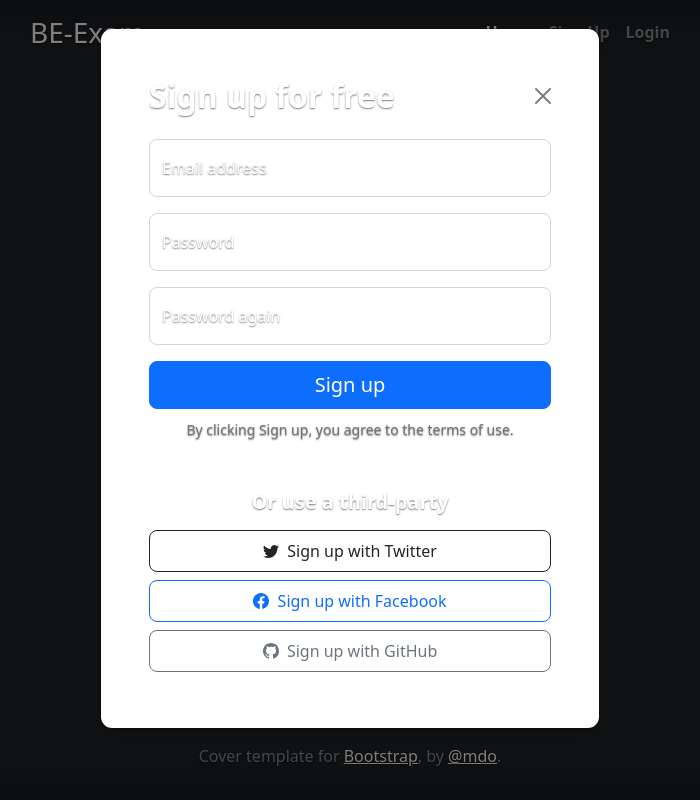
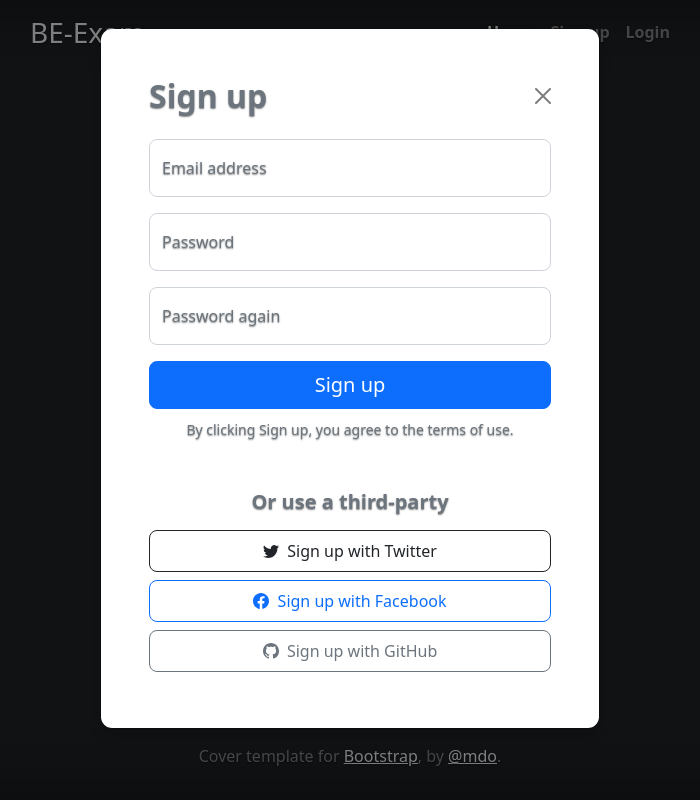
Before and after one commit to yeeeshiuan/beexam, a Django app: page / in a window 1280 px wide, after a click on "Sign up". Shown: the whole page, without its empty margins (290-990 px from the left). Run offline with Django 4.2, Linux system fonts and the light colour scheme.

Commit message:
[develop]     Update the base template

```diff
--- a/templates/base.html
+++ b/templates/base.html
@@ -63,7 +63,7 @@
                             <a class="nav-link" href="#">Dashboard</a>
                         {% else %}
                             <a type="button" class="nav-link" data-bs-toggle="modal" data-bs-target="#signupModal">
-                                Sign Up
+                                Sign up
                             </a>
                             <a type="button" class="nav-link" data-bs-toggle="modal" data-bs-target="#loginModal">
                                 Login
@@ -80,30 +80,32 @@
                 <div class="modal-dialog modal-dialog-scrollable" role="document">
                     <div class="modal-content rounded-5 shadow">
                         <div class="modal-header p-5 pb-4 border-bottom-0">
-                            <!-- <h5 class="modal-title">Modal title</h5> -->
-                            <h2 class="fw-bold mb-0">Sign up for free</h2>
+                            <h2 class="fw-bold mb-0 text-secondary">Sign up</h2>
                             <button type="button" class="btn-close" data-bs-dismiss="modal" aria-label="Close"></button>
                         </div>
 
                         <div class="modal-body p-5 pt-0">
                             <form  onsubmit="post_signup(event)" id="signup-form">
                                 <div class="form-floating mb-3">
-                                    <input type="email" class="form-control rounded-4" id="email" placeholder="name@example.com">
-                                    <label for="floatingInput">Email address</label>
+                                    <input type="email" class="form-control rounded-4 text-dark"
+                                           id="email" placeholder="name@example.com">
+                                    <label for="floatingInput" class="text-muted">Email address</label>
                                 </div>
                                 <div class="form-floating mb-3">
-                                    <input type="password" class="form-control rounded-4" id="password" placeholder="Password">
-                                    <label for="floatingPassword">Password</label>
+                                    <input type="password" class="form-control rounded-4 text-dark"
+                                           id="password" placeholder="Password">
+                                    <label for="floatingPassword" class="text-muted">Password</label>
                                 </div>
                                 <div class="form-floating mb-3">
-                                    <input type="password" class="form-control rounded-4" id="password_check" placeholder="Password again">
-                                    <label for="floatingPassword">Password again</label>
+                                    <input type="password" class="form-control rounded-4 text-dark"
+                                           id="password_check" placeholder="Password again">
+                                    <label for="floatingPassword" class="text-muted">Password again</label>
                                 </div>
                                 <button class="w-100 mb-2 btn btn-lg rounded-4 btn-primary" type="submit">Sign up</button>
                                 <input type="hidden" id="post-user-url" data-url="{% url "user-list" %}" />
                                 <small class="text-muted">By clicking Sign up, you agree to the terms of use.</small>
                                 <hr class="my-4">
-                                <h2 class="fs-5 fw-bold mb-3">Or use a third-party</h2>
+                                <h2 class="fs-5 fw-bold mb-3 text-secondary">Or use a third-party</h2>
                                 <button class="w-100 py-2 mb-2 btn btn-outline-dark rounded-4" type="submit">
                                     <svg class="bi me-1" width="16" height="16"><use xlink:href="#twitter"/></svg>
                                     Sign up with Twitter
@@ -126,36 +128,37 @@
                 <div class="modal-dialog modal-dialog-scrollable" role="document">
                     <div class="modal-content rounded-5 shadow">
                         <div class="modal-header p-5 pb-4 border-bottom-0">
-                            <!-- <h5 class="modal-title">Modal title</h5> -->
-                            <h2 class="fw-bold mb-0">Sign up for free</h2>
+                            <h2 class="fw-bold mb-0 text-secondary">Login</h2>
                             <button type="button" class="btn-close" data-bs-dismiss="modal" aria-label="Close"></button>
                         </div>
 
                         <div class="modal-body p-5 pt-0">
                             <form class="">
                                 <div class="form-floating mb-3">
-                                    <input type="email" class="form-control rounded-4" id="floatingInput" placeholder="name@example.com">
-                                    <label for="floatingInput">Email address</label>
+                                    <input type="email" class="form-control rounded-4 text-dark"
+                                           id="email" placeholder="name@example.com">
+                                    <label for="floatingInput" class="text-muted">Email address</label>
                                 </div>
                                 <div class="form-floating mb-3">
-                                    <input type="password" class="form-control rounded-4" id="floatingPassword" placeholder="Password">
-                                    <label for="floatingPassword">Password</label>
+                                    <input type="password" class="form-control rounded-4 text-dark"
+                                           id="password" placeholder="Password">
+                                    <label for="floatingPassword" class="text-muted">Password</label>
                                 </div>
-                                <button class="w-100 mb-2 btn btn-lg rounded-4 btn-primary" type="submit">Sign up</button>
-                                <small class="text-muted">By clicking Sign up, you agree to the terms of use.</small>
+                                <button class="w-100 mb-2 btn btn-lg rounded-4 btn-primary" type="submit">Login</button>
+                                <small class="text-muted">By clicking Login, you agree to the terms of use.</small>
                                 <hr class="my-4">
-                                <h2 class="fs-5 fw-bold mb-3">Or use a third-party</h2>
+                                <h2 class="fs-5 fw-bold mb-3 text-secondary">Or use a third-party</h2>
                                 <button class="w-100 py-2 mb-2 btn btn-outline-dark rounded-4" type="submit">
                                     <svg class="bi me-1" width="16" height="16"><use xlink:href="#twitter"/></svg>
-                                    Sign up with Twitter
+                                    Login with Twitter
                                 </button>
                                 <button class="w-100 py-2 mb-2 btn btn-outline-primary rounded-4" type="submit">
                                     <svg class="bi me-1" width="16" height="16"><use xlink:href="#facebook"/></svg>
-                                    Sign up with Facebook
+                                    Login with Facebook
                                 </button>
                                 <button class="w-100 py-2 mb-2 btn btn-outline-secondary rounded-4" type="submit">
                                     <svg class="bi me-1" width="16" height="16"><use xlink:href="#github"/></svg>
-                                    Sign up with GitHub
+                                    Login with GitHub
                                 </button>
                             </form>
                         </div>
```
